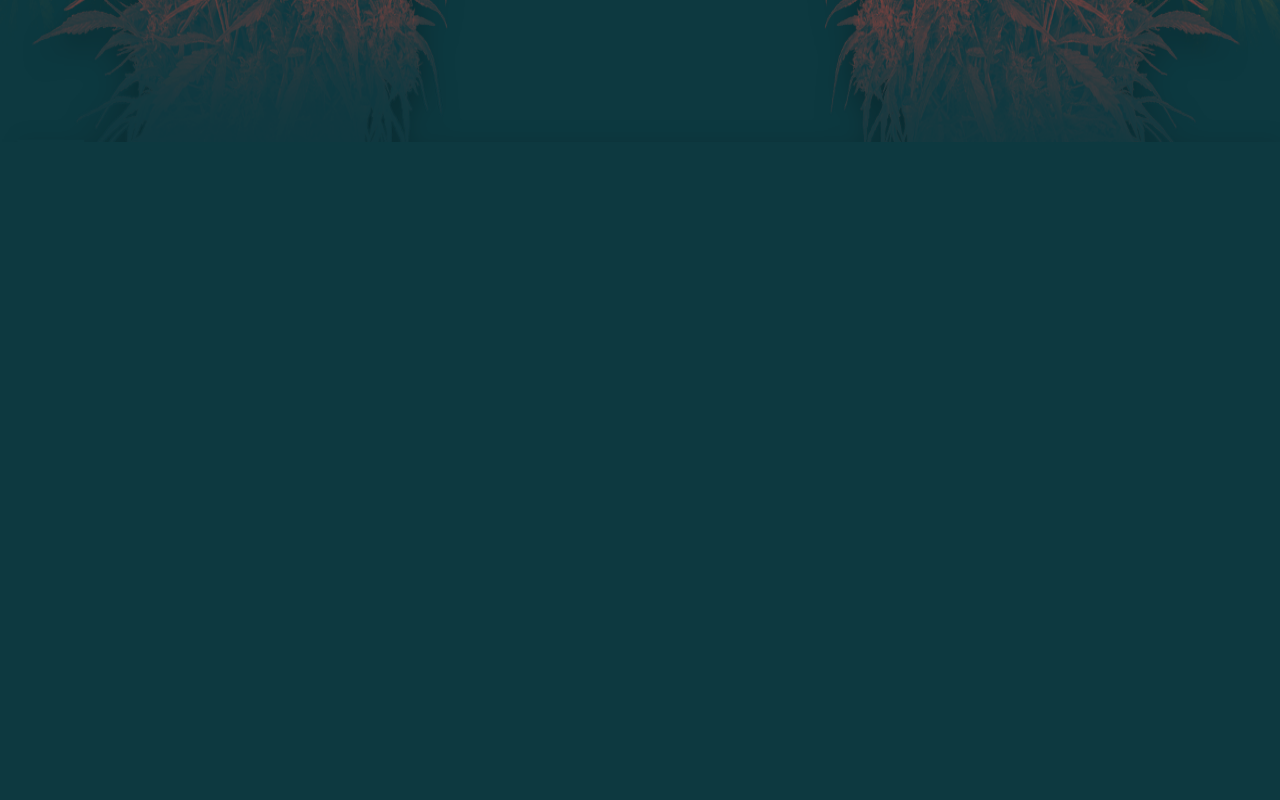
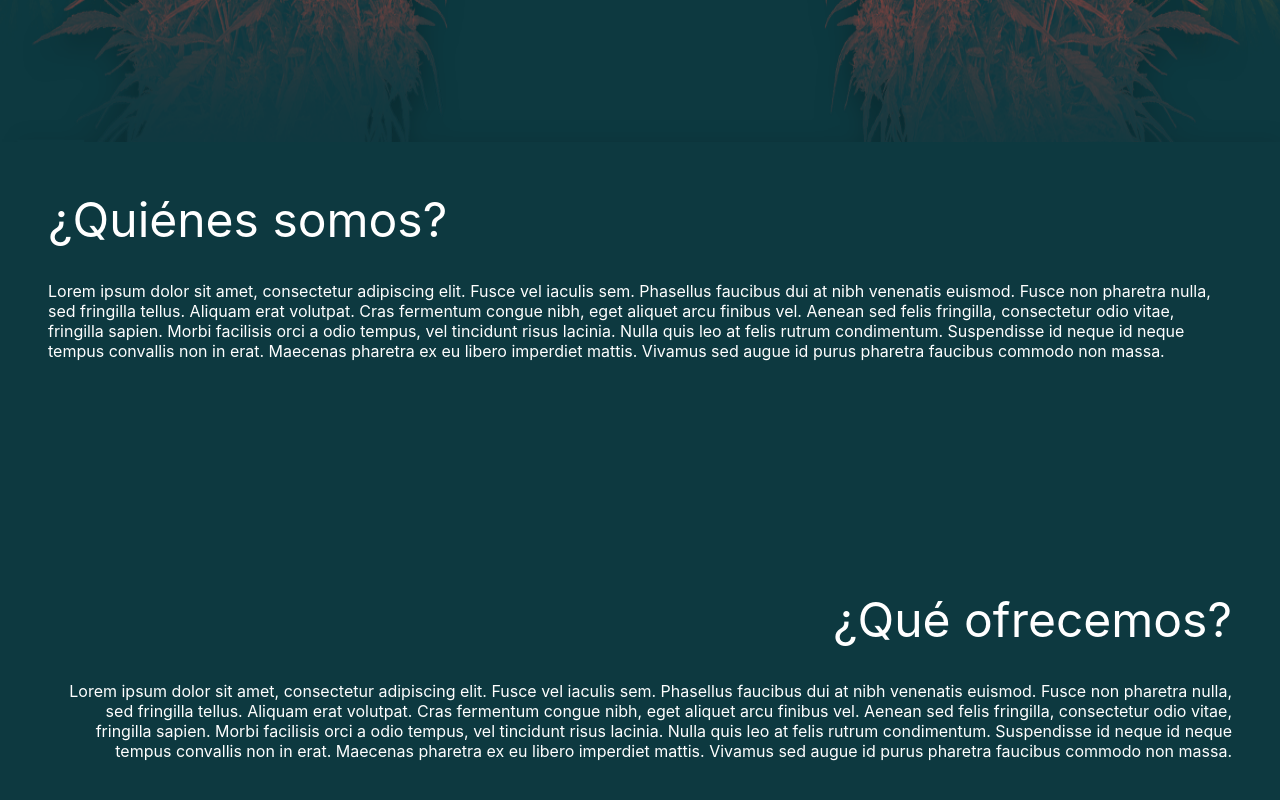
Before and after one commit to imcber/leaf-fire-app, a React (Create React App) app: page / in a window 1280 px wide. Shown: the part 658-1458 px from the top of the page. Built offline with nearby package versions, Linux system fonts and the light colour scheme.

Commit message:
add hook scroll

```diff
--- a/src/components/home/homeContainer.css
+++ b/src/components/home/homeContainer.css
@@ -5,6 +5,10 @@
     /*background-image: url(../../assets/home/parallax-2.png),url(../../assets/home/parallax-1.png);
     background-position: bottom;
     background-repeat: no-repeat;*/
+}
+
+.title-change-color{
+    background-color: #ffffff;
 }
 
 .back-container{
@@ -63,4 +67,33 @@
 
 .meet-them{
     height: 100vh;
-  }
+}
+
+.meet-left{
+    text-align: left;
+    padding-top: 3em;
+}
+
+.meet-rigth{
+    text-align: right;
+}
+
+.meet-container{
+    height: 50%;
+    padding-left: 3em;
+    padding-right: 3em;
+}
+
+.meet-container>div:first-child{
+    padding-bottom: 2em;
+}
+
+.title-meet{
+    color: #ffffff;
+    font-size: 3em;
+}
+
+.text-meet{
+    color: #ffffff;
+    font-size: 1em;
+}
--- a/src/components/home/homeContainer.js
+++ b/src/components/home/homeContainer.js
@@ -1,5 +1,6 @@
 import React,{useState} from 'react';
 import './homeContainer.css';
+import {useScroll} from '../useScroll';
 
 let logo = require("../../assets/home/logo.png");
 let parallax_1 = require("../../assets/home/parallax-1.png");
@@ -16,10 +17,19 @@ function HomeContainer(props){
 function TitleContainer(props){
     const [sectionOn,setSectionOn] = useState(false);
     const [dataSectionView,setDataSectionView] = useState({});
+    const { scrollX, scrollY, scrollDirection } = useScroll(); //654
 
     function changeSection(data,sectionOnInd){
         setSectionOn(sectionOnInd);
         setDataSectionView(data)
+    }
+    const goMeetUs = e => {
+        let scrollAux = 0;
+        while(scrollAux < 654){
+            window.scrollTo(0,scrollAux);
+            console.log(scrollAux);
+            scrollAux++;
+        }
     }
 
     return(
@@ -34,7 +44,7 @@ function TitleContainer(props){
                         <span className='title'>UN NUEVO CONCEPTO EN FLORES</span>
                         <br/>
                         <br/>
-                        <button className='btn-explore'>Conócelo</button>
+                        <button className='btn-explore' onClick={goMeetUs}>Conócelo</button>
                         <br/>
                         <div className="pd-1">
                             {props.listSection.map((item) => <ImgSection key={item.title} section={item}
@@ -63,8 +73,25 @@ function ImgSection(props){
 
 function MeetThemView(props) {
     return(
-        <section className='meet-them'>
-
+        <section>
+            <div className='meet-them'>
+                <div className="meet-left meet-container">
+                    <div>
+                        <span className="title-meet">¿Quiénes somos?</span>
+                    </div>
+                    <div>
+                        <span className="text-meet">Lorem ipsum dolor sit amet, consectetur adipiscing elit. Fusce vel iaculis sem. Phasellus faucibus dui at nibh venenatis euismod. Fusce non pharetra nulla, sed fringilla tellus. Aliquam erat volutpat. Cras fermentum congue nibh, eget aliquet arcu finibus vel. Aenean sed felis fringilla, consectetur odio vitae, fringilla sapien. Morbi facilisis orci a odio tempus, vel tincidunt risus lacinia. Nulla quis leo at felis rutrum condimentum. Suspendisse id neque id neque tempus convallis non in erat. Maecenas pharetra ex eu libero imperdiet mattis. Vivamus sed augue id purus pharetra faucibus commodo non massa.</span>
+                    </div>
+                </div>
+                <div className="meet-rigth meet-container">
+                    <div>
+                        <span className="title-meet">¿Qué ofrecemos?</span>
+                    </div>
+                    <div>
+                        <span className="text-meet">Lorem ipsum dolor sit amet, consectetur adipiscing elit. Fusce vel iaculis sem. Phasellus faucibus dui at nibh venenatis euismod. Fusce non pharetra nulla, sed fringilla tellus. Aliquam erat volutpat. Cras fermentum congue nibh, eget aliquet arcu finibus vel. Aenean sed felis fringilla, consectetur odio vitae, fringilla sapien. Morbi facilisis orci a odio tempus, vel tincidunt risus lacinia. Nulla quis leo at felis rutrum condimentum. Suspendisse id neque id neque tempus convallis non in erat. Maecenas pharetra ex eu libero imperdiet mattis. Vivamus sed augue id purus pharetra faucibus commodo non massa.</span>
+                    </div>
+                </div>
+            </div>
         </section>
     );
 }
@@ -84,6 +111,7 @@ function SectionView(props) {
     }
 
     return(
+
         <h1 onClick={returnHome}>{props.dataSection.summary}</h1>
     );
 }
--- /dev/null
+++ b/src/components/useScroll.js
@@ -0,0 +1,38 @@
+/**
+ * useScroll React custom hook
+ * Usage:
+ *    const { scrollX, scrollY, scrollDirection } = useScroll();
+ */
+
+import { useState, useEffect } from "react";
+
+export function useScroll() {
+  const [lastScrollTop, setLastScrollTop] = useState(0);
+  const [bodyOffset, setBodyOffset] = useState(
+    document.body.getBoundingClientRect()
+  );
+  const [scrollY, setScrollY] = useState(bodyOffset.top);
+  const [scrollX, setScrollX] = useState(bodyOffset.left);
+  const [scrollDirection, setScrollDirection] = useState();
+
+  const listener = e => {
+    setBodyOffset(document.body.getBoundingClientRect());
+    setScrollY(-bodyOffset.top);
+    setScrollX(bodyOffset.left);
+    setScrollDirection(lastScrollTop > -bodyOffset.top ? "down" : "up");
+    setLastScrollTop(-bodyOffset.top);
+  };
+
+  useEffect(() => {
+    window.addEventListener("scroll", listener);
+    return () => {
+      window.removeEventListener("scroll", listener);
+    };
+  });
+
+  return {
+    scrollY,
+    scrollX,
+    scrollDirection
+  };
+}
```
